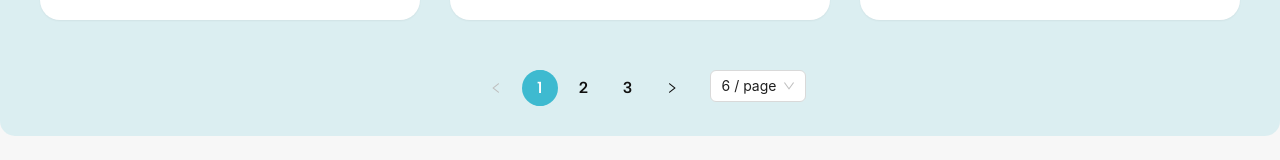
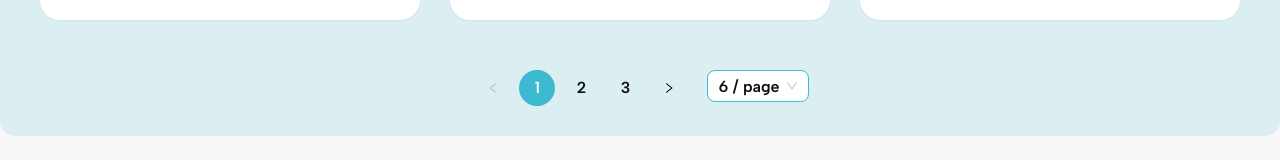
Before and after one commit to zflukz/Schedio, a React (Create React App) app in the folder client/: page / in a window 1280 px wide. Shown: the part 1865-2025 px from the top of the page. Built offline with nearby package versions, Linux system fonts and the light colour scheme.

Commit message:
Style of pagination

```diff
--- a/client/src/App.css
+++ b/client/src/App.css
@@ -67,7 +67,7 @@
 /* ---------- Popup Calendar ---------- */
 .custom-range-picker-popup .ant-picker-cell-inner {
   font-family: 'Albert Sans', sans-serif;
-  font-weight: 400;
+  font-weight: 500;
   font-size: 16px;
   color: #4f4f4f;
 }
@@ -75,7 +75,7 @@
 /* เดือน + navigation */
 .custom-range-picker-popup .ant-picker-header {
   font-family: 'Albert Sans', sans-serif;
-  font-weight: 600; /* semibold */
+  font-weight: 500; /* semibold */
   font-size: 16px;
   color: #101010;
 }
@@ -83,7 +83,7 @@
 /* วันในสัปดาห์ (Su, Mo, Tu ...) */
 .custom-range-picker-popup .ant-picker-panel-header .ant-picker-thead th {
   font-family: 'Albert Sans', sans-serif !important;
-  font-weight: 400 !important;
+  font-weight: 500 !important;
   font-size: 14px !important;
   color: #4f4f4f !important;
   text-align: center !important;
@@ -181,7 +181,7 @@
 .custom-checkbox .ant-checkbox + span {
   font-family: 'Albert Sans', sans-serif;
   font-size: 16px;
-  font-weight: 400;
+  font-weight: 500;
   color: #101010;
 }
 
@@ -274,3 +274,79 @@
   color: #bfbfbf !important;
   cursor: not-allowed;
 }
+
+/* ---------- Dropdown Button ด้านนอกสุด (pageSize) ---------- */
+.custom-pagination .ant-pagination-options .ant-select-selector {
+  background-color: #ffffff !important;
+  border: 1.5px solid #3EBAD0 !important; /* ✅ ขอบสีประจำ */
+  border-radius: 8px !important;
+  padding: 4px 10px !important;
+  transition: all 0.2s ease !important;
+  display: flex !important;
+  align-items: center !important;
+  justify-content: center !important;
+}
+
+/* ข้อความในปุ่ม dropdown */
+.custom-pagination .ant-pagination-options .ant-select-selection-item {
+  font-family: 'Albert Sans', sans-serif !important;
+  font-size: 16px !important;
+  font-weight: 600 !important;
+  color: #101010 !important;
+  line-height: normal !important;
+}
+
+/* Hover */
+.custom-pagination .ant-pagination-options .ant-select:hover .ant-select-selector {
+  background-color: #FFFFFF !important; /* ✅ ฟ้าใส */
+  border-color: #3EBAD0 !important;
+}
+
+/* Focus (เวลาเปิด dropdown) */
+.custom-pagination .ant-pagination-options .ant-select-focused .ant-select-selector {
+  border-color: #3EBAD0 !important;
+  box-shadow: 0 0 0 2px #3EBAD040 !important; /* glow ฟ้าอ่อน */
+}
+
+/* ปิด pseudo element ที่ antD แทรกมา */
+.custom-pagination .ant-pagination-options .ant-select-selection-item::after {
+  display: none !important;
+}
+
+/* ---------- Dropdown List ---------- */
+.ant-select-dropdown .ant-select-item {
+  font-family: 'Albert Sans', sans-serif;
+  font-size: 16px;
+  font-weight: 500;
+  color: #101010;
+  background-color: white;       /* พื้นหลัง default */
+  margin: 2px 0;                 /* ช่องว่างระหว่างรายการ */
+  border-radius: 4px;            /* ให้ item มนเล็กน้อย */
+  padding: 4px 12px;             /* เพิ่ม padding ข้างใน */
+}
+
+/* Hover - เปลี่ยนสีพื้นหลัง */
+.ant-select-dropdown .ant-select-item-option:hover,
+.ant-select-dropdown .ant-select-item:hover {
+  background-color: #3EBAD040 !important; /* สีพื้นหลังตอน hover */
+}
+
+/* Active / Selected - เปลี่ยนสีพื้นหลัง */
+.ant-select-dropdown .ant-select-item-option-selected,
+.ant-select-dropdown .ant-select-item-selected {
+  background-color: #3EBAD0 !important; /* สีพื้นหลังอันที่ active */
+  color: white !important;              /* ตัวอักษรขาว */
+}
+
+/* ลบสีฟ้า default ของ button */
+.ant-pagination-options-quick-jumper,
+.ant-pagination-options-chooser .ant-select-selector {
+  background-color: white !important;
+  border: 1px solid #d9d9d9;
+  color: #101010;
+}
+
+/* Hover ของ dropdown button */
+.ant-pagination-options-chooser .ant-select-selector:hover {
+  background-color: #f5f5f5 !important; /* สี hover ของ button */
+}
```
